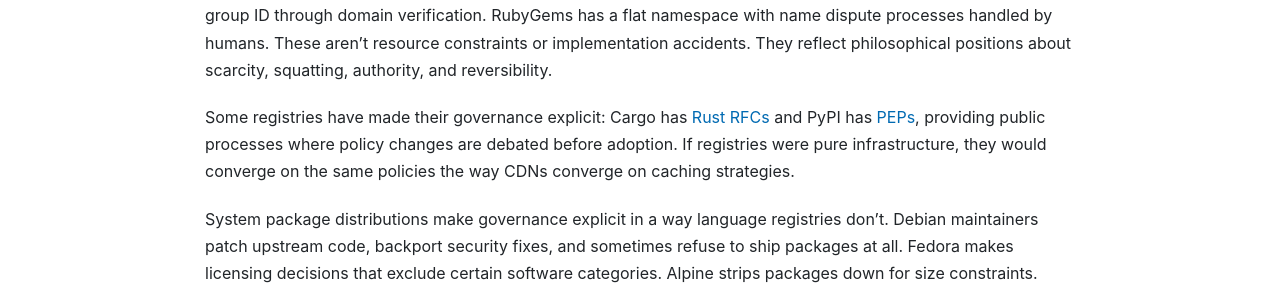
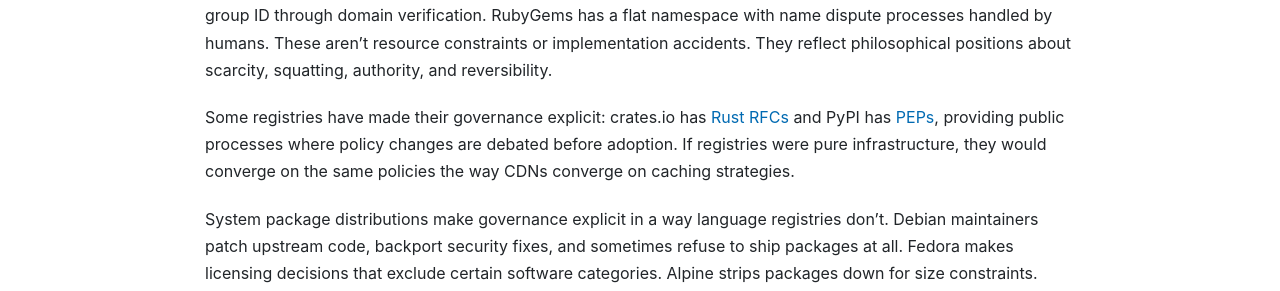
Before and after one commit to andrew/nesbitt.io, a Jekyll site: the page built from _posts/2025-12-22-package-registries-are-governance-as-a-service.md, in a window 1280 px wide. Shown: the part 653-944 px from the top of the page. Built offline with Jekyll 4.4.1, drawn with Linux system fonts in a browser that asks for light colours.

Commit message:
Fix Cargo reference to crates.io
Cargo is the package manager, and crates.io is the registry 😉

If Cargo was intentional then PyPI in the same sentence would have to be changed to pip, or poetry, or uv, ...

```diff
--- a/_posts/2025-12-22-package-registries-are-governance-as-a-service.md
+++ b/_posts/2025-12-22-package-registries-are-governance-as-a-service.md
@@ -15,7 +15,7 @@
 
 Different registries make different choices, and the variation is telling. npm allows scoped namespaces and relatively permissive unpublishing, at least within time windows. Maven Central requires proving ownership of a group ID through domain verification. RubyGems has a flat namespace with name dispute processes handled by humans. These aren't resource constraints or implementation accidents. They reflect philosophical positions about scarcity, squatting, authority, and reversibility.
 
-Some registries have made their governance explicit: Cargo has [Rust RFCs](https://github.com/rust-lang/rfcs) and PyPI has [PEPs](https://peps.python.org/), providing public processes where policy changes are debated before adoption. If registries were pure infrastructure, they would converge on the same policies the way CDNs converge on caching strategies.
+Some registries have made their governance explicit: crates.io has [Rust RFCs](https://github.com/rust-lang/rfcs) and PyPI has [PEPs](https://peps.python.org/), providing public processes where policy changes are debated before adoption. If registries were pure infrastructure, they would converge on the same policies the way CDNs converge on caching strategies.
 
 System package distributions make governance explicit in a way language registries don't. Debian maintainers patch upstream code, backport security fixes, and sometimes refuse to ship packages at all. Fedora makes licensing decisions that exclude certain software categories. Alpine strips packages down for size constraints. Homebrew's maintainers decide what gets into core versus casks, and they'll reject formulas that don't meet quality bars. These distributions acknowledge their curatorial role.
 
```
